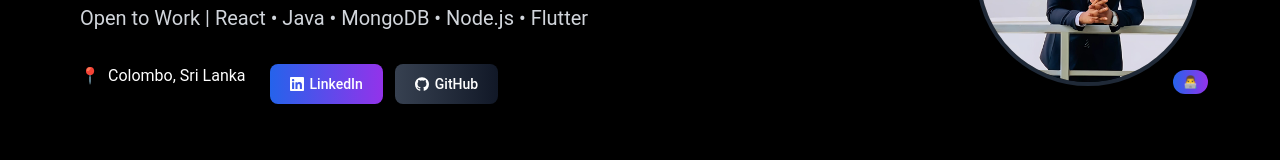
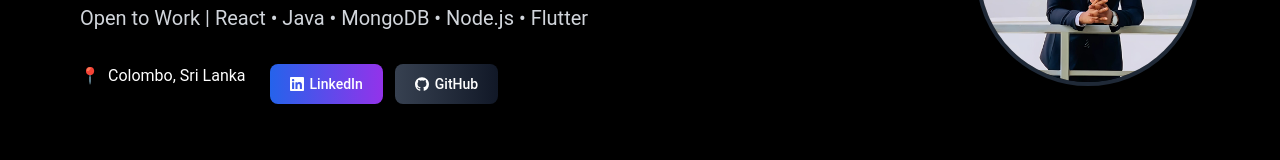
Before and after one commit to NimeshWickram/Nimesh-Portfolio, a React (Create React App) app: page / in a window 1280 px wide. Shown: the part 490-650 px from the top of the page. Built offline with nearby package versions, Linux system fonts and the light colour scheme.

Commit message:
Update github link

```diff
--- a/src/App.js
+++ b/src/App.js
@@ -170,7 +170,7 @@ function App() {
                 </motion.a>
 
                 <motion.a
-                  href="#"
+                  href="https://github.com/NimeshWickram"
                   whileHover={{ scale: 1.05 }}
                   whileTap={{ scale: 0.95 }}
                   className="flex items-center px-5 py-2.5 bg-gradient-to-r from-gray-800 to-black text-white rounded-lg font-medium shadow-lg hover:shadow-xl transition-shadow dark:from-gray-700 dark:to-gray-900 text-sm"
@@ -195,9 +195,7 @@ function App() {
                 className="w-full h-full object-cover"
               />
             </div>
-            <div className="absolute -bottom-2 -right-2 bg-gradient-to-r from-blue-600 to-purple-600 text-white px-2.5 py-1 rounded-full font-bold text-xs">
-              👨‍💻
-            </div>
+
           </motion.div>
         </section>
 
```
